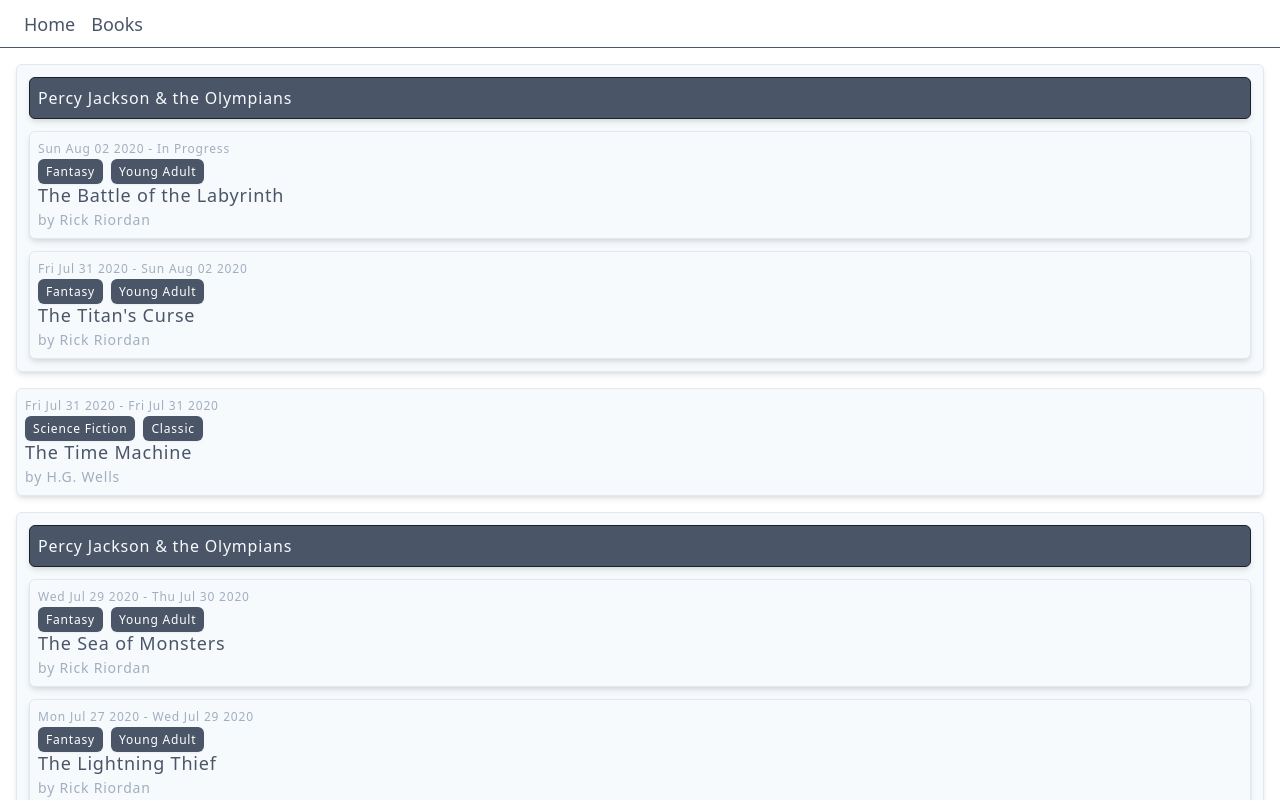
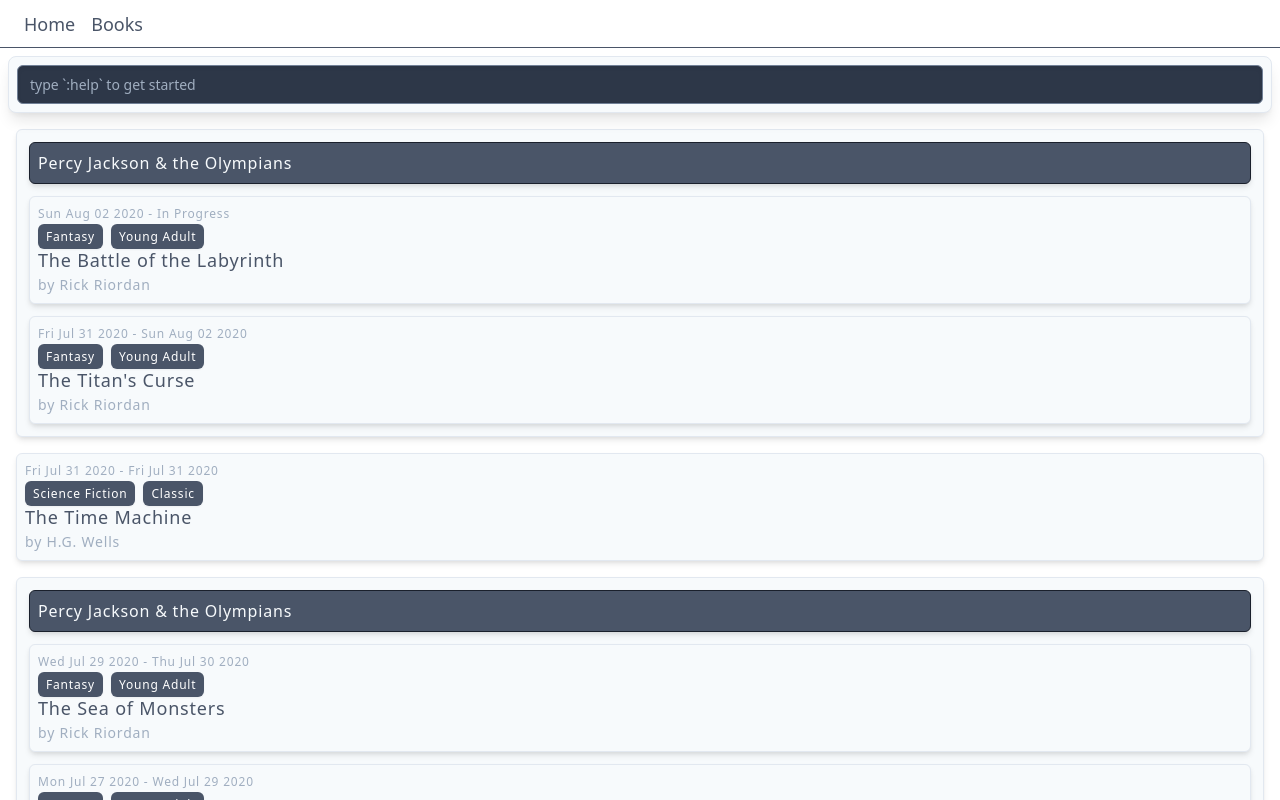
Before and after one commit to AHBruns/v2-alexbruns-dev, a Next.js app: page /books in a window 1280 px wide. Built offline with nearby package versions, Linux system fonts and the light colour scheme; what @tailwindcss/ui would draw is missing.

Commit message:
AHB :: filtering & commands

```diff
--- a/pages/books.tsx
+++ b/pages/books.tsx
@@ -1,7 +1,7 @@
 import { GetStaticProps } from "next";
 import { useState } from "react";
 
-const FEATURE_SEARCH_BAR = false;
+const FEATURE_SEARCH_BAR = true;
 
 type Genre =
   | "Fantasy"
@@ -26,27 +26,194 @@
     genres: Genre[];
   }[];
 }) {
-  const [filters, setFilters] = useState({ series: undefined } as any);
+  const [filters, setFilters] = useState({
+    series: undefined,
+    author: undefined,
+    title: undefined,
+    genre: undefined,
+    universal: undefined,
+  } as any);
+  const [query, setQuery] = useState("");
+
+  function handleQuerySubmission() {
+    const cleanedQuery = query.toLowerCase().replace(/\s+/g, " ").split(" ");
+    switch (cleanedQuery[0]) {
+      case ":help":
+        alert(
+          'Type ":help" to get this dialogue again.\n\nPreface a search with ":series" to search by series.\n\nPreface a search with ":author" to search by author.\n\nPreface a search with ":title" to search by title.\n\nPreface a search with ":genre" to search by genre. Genres must be exact matches.\n\nPreface a search with ":universal" to search all filter fields at once. By default, any unprefaced search is considered to be a universal search.\n\nTo clear a filter field use the ":clear" prefix followed by the filter field you\'d like to clear. EX: ":clear :title". Additionally, typing ":clear" alone will clear all filter fields.'
+        );
+        break;
+      case ":clear":
+        switch (cleanedQuery[1]) {
+          case undefined:
+            setFilters({});
+            break;
+          case ":series":
+            setFilters((prev) => ({ ...prev, series: undefined }));
+            break;
+          case ":author":
+            setFilters((prev) => ({ ...prev, author: undefined }));
+            break;
+          case ":title":
+            setFilters((prev) => ({ ...prev, title: undefined }));
+            break;
+          case ":genre":
+            setFilters((prev) => ({ ...prev, genre: undefined }));
+            break;
+          case ":universal":
+            setFilters((prev) => ({ ...prev, universal: undefined }));
+            break;
+          default:
+            alert(
+              "Looks like you tried to clear a filter param that doesn't exist. Your options are: :series, :author, :title, :genre, or :universal."
+            );
+        }
+        break;
+      case ":series":
+        setFilters((prev) => ({
+          ...prev,
+          series: cleanedQuery.slice(1).join(" "),
+        }));
+        break;
+      case ":author":
+        setFilters((prev) => ({
+          ...prev,
+          author: cleanedQuery.slice(1).join(" "),
+        }));
+        break;
+      case ":title":
+        setFilters((prev) => ({
+          ...prev,
+          title: cleanedQuery.slice(1).join(" "),
+        }));
+        break;
+      case ":genre":
+        setFilters((prev) => ({
+          ...prev,
+          genre: cleanedQuery.slice(1).join(" "),
+        }));
+        break;
+      case ":universal":
+      default:
+        setFilters((prev) => ({
+          ...prev,
+          universal: cleanedQuery.join(" "),
+        }));
+    }
+    setQuery("");
+  }
+
   return (
     <>
       {FEATURE_SEARCH_BAR && (
-        <div className="sticky top-0 z-20 pt-2 mx-2 bg-white">
+        <div className="sticky top-0 z-20 pt-2 mx-2 space-y-2 bg-white">
           <div className="flex flex-wrap items-center p-1 bg-gray-100 border border-gray-300 rounded-lg shadow-lg">
             <input
               placeholder="type `:help` to get started"
+              value={query}
+              onKeyUp={(e) => {
+                if (e.which === 13) handleQuerySubmission();
+              }}
+              onChange={(e) => setQuery(e.target.value)}
               className="flex-1 px-3 py-2 m-1 text-sm text-white bg-gray-800 border border-gray-600 rounded-md shadow-inner hover:bg-gray-900 focus:bg-gray-900 focus:shadow-outline-blue focus:outline-none"
             />
-            <button className="px-2 py-1 m-1 font-bold tracking-wider text-gray-700 hover:text-gray-800 focus:text-gray-800 focus:outline-none">
+            {/* <button
+              onClick={handleQuerySubmission}
+              className="px-2 py-1 m-1 font-bold tracking-wider text-gray-700 hover:text-gray-800 focus:text-gray-800 focus:outline-none"
+            >
               Search
-            </button>
+            </button> */}
           </div>
+          {(filters.title ||
+            filters.author ||
+            filters.series ||
+            filters.universal ||
+            filters.genre) && (
+            <ul className="flex flex-col p-4 space-y-2 text-sm tracking-wider text-gray-800 bg-gray-100 border border-gray-300 rounded-lg shadow-lg">
+              {filters.title && (
+                <li>
+                  • Restricting results to books with titles containing{" "}
+                  <span className="px-2 py-1 text-xs text-white bg-gray-700 rounded-md">
+                    {filters.title}
+                  </span>
+                  .
+                </li>
+              )}
+              {filters.author && (
+                <li>
+                  • Restricting results to books with author's names containing{" "}
+                  <span className="px-2 py-1 text-xs text-white bg-gray-700 rounded-md">
+                    {filters.author}
+                  </span>
+                  .
+                </li>
+              )}
+              {filters.series && (
+                <li>
+                  • Restricting results to books with series names containing{" "}
+                  <span className="px-2 py-1 text-xs text-white bg-gray-700 rounded-md">
+                    {filters.series}
+                  </span>
+                  .
+                </li>
+              )}
+              {filters.genre && (
+                <li>
+                  • Restricting results to books tagged with a genre matching{" "}
+                  <span className="px-2 py-1 text-xs text-white bg-gray-700 rounded-md">
+                    {filters.genre}
+                  </span>
+                  .
+                </li>
+              )}
+              {filters.universal && (
+                <li>
+                  • Restricting results to books with <strong>any</strong>{" "}
+                  metadata containing{" "}
+                  <span className="px-2 py-1 text-xs text-white bg-gray-700 rounded-md">
+                    {filters.universal}
+                  </span>
+                  .
+                </li>
+              )}
+            </ul>
+          )}
         </div>
       )}
       <div className="flex flex-col p-4 space-y-4">
         {books
           .filter((book) => {
             return (
-              filters.series === undefined || book.series === filters.series
+              filters.series === undefined ||
+              book.series?.toLowerCase().includes(filters.series)
+            );
+          })
+          .filter((book) => {
+            return (
+              filters.author === undefined ||
+              book.author.toLowerCase().includes(filters.author)
+            );
+          })
+          .filter((book) => {
+            return (
+              filters.title === undefined ||
+              book.title.toLowerCase().includes(filters.title)
+            );
+          })
+          .filter((book) => {
+            return (
+              filters.genre === undefined ||
+              book.genres.map((_) => _.toLowerCase()).includes(filters.genre)
+            );
+          })
+          .filter((book) => {
+            return (
+              filters.universal === undefined ||
+              `${book.series} ${book.title} ${book.author} ${book.genres.join(
+                " | "
+              )}`
+                .toLowerCase()
+                .includes(filters.universal)
             );
           })
           .reduce(
@@ -81,17 +248,43 @@
                   {book.genres.map((genre, i) => (
                     <span
                       key={i}
-                      className="px-2 py-1 text-xs text-white bg-gray-700 rounded-md shadow-sm"
+                      className="px-2 py-1 text-xs text-white bg-gray-700 rounded-md shadow-sm cursor-pointer hover:bg-gray-800"
+                      onClick={() =>
+                        setFilters((prev) => ({
+                          ...prev,
+                          genre: genre.toLowerCase(),
+                        }))
+                      }
                     >
                       {genre}
                     </span>
                   ))}
                 </p>
-                <p className="text-lg">{book.title}</p>
-                <p className="text-sm text-gray-500">by {book.author}</p>
+                <p
+                  className="text-lg cursor-pointer hover:text-gray-800"
+                  onClick={() =>
+                    setFilters((prev) => ({
+                      ...prev,
+                      title: book.title.toLowerCase(),
+                    }))
+                  }
+                >
+                  {book.title}
+                </p>
+                <p
+                  className="text-sm text-gray-500 cursor-pointer hover:text-gray-600"
+                  onClick={() =>
+                    setFilters((prev) => ({
+                      ...prev,
+                      author: book.author.toLowerCase(),
+                    }))
+                  }
+                >
+                  by {book.author}
+                </p>
               </div>
             ));
-            return series[0].series === undefined ? (
+            return series?.[0]?.series === undefined ? (
               bookComps
             ) : (
               <div
@@ -102,10 +295,10 @@
                   onClick={() =>
                     setFilters((prev) => ({
                       ...prev,
-                      series: series[0].series,
+                      series: series[0].series.toLowerCase(),
                     }))
                   }
-                  className="z-0 p-2 mr-auto tracking-wider text-gray-100 bg-gray-700 border border-gray-900 rounded-md shadow-md cursor-pointer magic-hover"
+                  className="z-0 p-2 mr-auto tracking-wider text-gray-100 bg-gray-700 border border-gray-900 rounded-md shadow-md cursor-pointer hover:bg-gray-800 magic-hover"
                 >
                   {series[0].series}
                 </p>
@@ -124,9 +317,13 @@
         </p>
         <div className="self-center w-full max-w-md border-b border-gray-100 " />
       </div>
-      <div className="sticky bottom-0 h-0">
+      <div className="sticky bottom-0 z-20 h-0">
         <div className="absolute bottom-2 inset-x-2">
-          {filters.series && (
+          {(filters.series ||
+            filters.title ||
+            filters.author ||
+            filters.genre ||
+            filters.universal) && (
             <button
               className="fixed z-20 px-4 py-2 text-white bg-gray-700 rounded-lg hover:bg-gray-800 focus:outline-none focus:shadow-outline left-4 bottom-4"
               onClick={() => setFilters({})}
```
